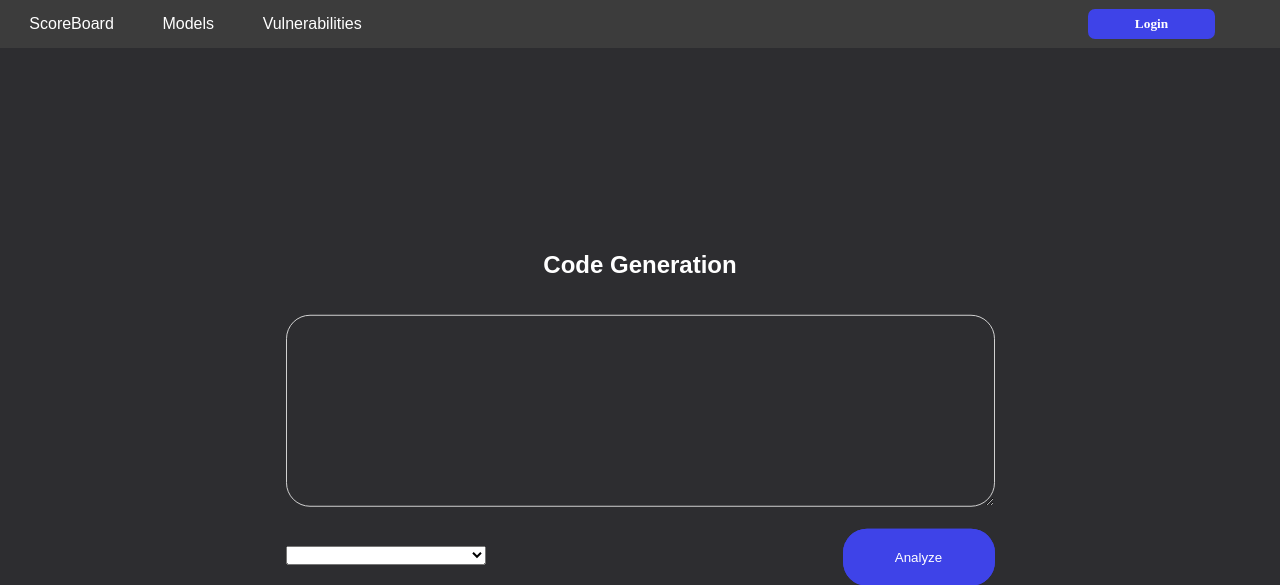
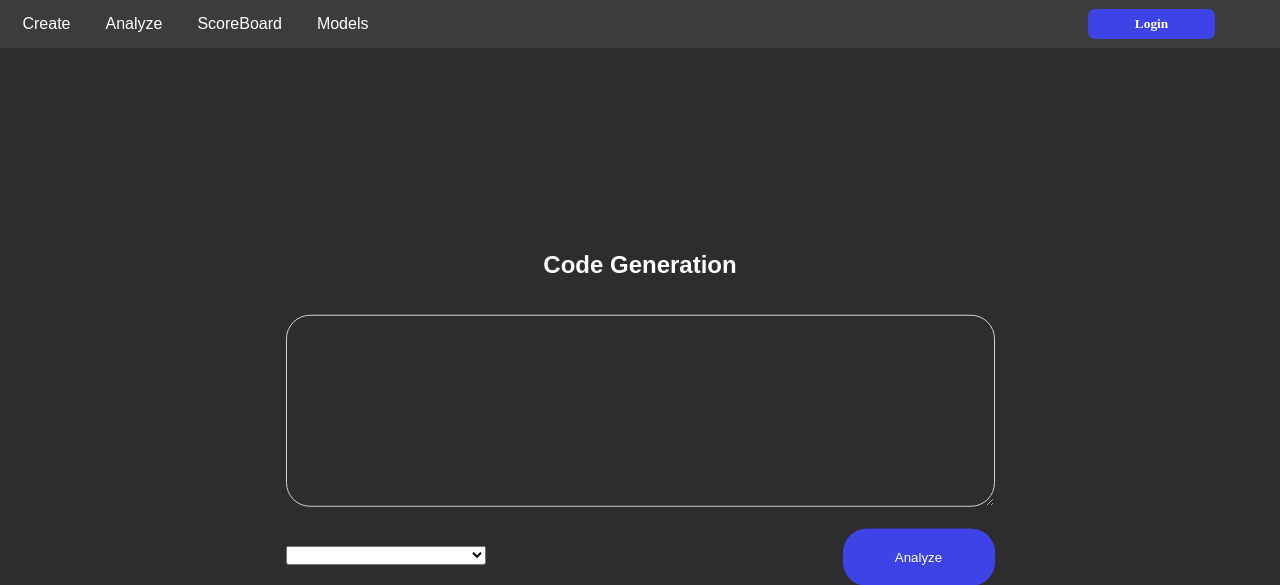
Before and after one commit to aryakvnust/LLMSecGuard, a Django app: page /analyzer/ in a window 1280 px wide. Shown: the top 585 px of the page. Run offline with Django 4.2, Linux system fonts and the light colour scheme; a user stored in the database is signed in; lists and menus that the app fills with data are empty; some web fonts are replaced.

Commit message:
Update scoreboard.html and navbar.html

```diff
--- a/promptdispatcher/templates/promptdispatcher/scoreboard.html
+++ b/promptdispatcher/templates/promptdispatcher/scoreboard.html
@@ -1,5 +1,6 @@
-{% load static %} {% include "base.html" %} {% include "navbar.html" %} {% block head %} <link rel="stylesheet" href="{% static
-"styles/score.css" %}"> {% endblock head %} {% block content %}
+{% load static %} {% include "base.html" %} {% include "navbar.html" %} {% block head %}
+ <link rel="stylesheet" href="{% static "styles/score.css" %}">
+{% endblock head %} {% block content %}
 <div class="content">
   <h4>Score Board</h4>
   <div class="container">
--- a/templates/navbar.html
+++ b/templates/navbar.html
@@ -2,9 +2,10 @@
 <header>
   <nav>
     <ul>
+      <li><a href="/dispatcher/createprompt/">Create</a></li>
+      <li><a href="/analyzer/">Analyze</a></li>
       <li><a href="/dispatcher/scoreboard/">ScoreBoard</a></li>
-      <li><a href="/llms/models/">Models</a></li>
-      <li><a href="/vulnerabilities/">Vulnerabilities</a></li>
+      <li><a href="/dispatcher/models/">Models</a></li>
     </ul>
   </nav>
   <button class="login" id="login"><a>Login</a></button>
```
